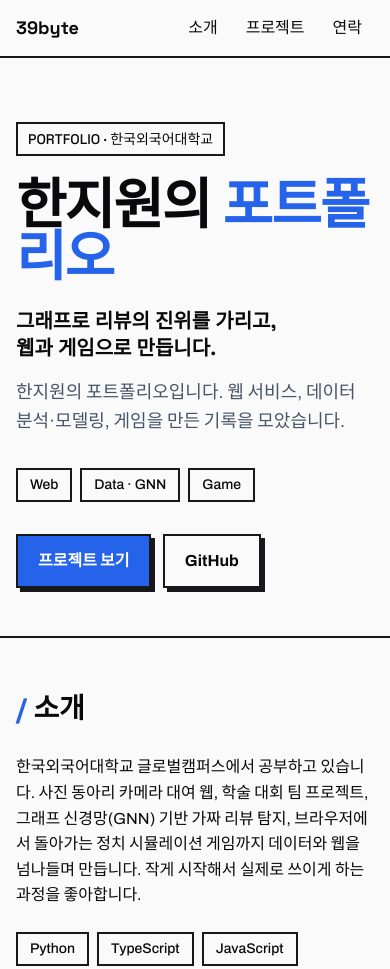
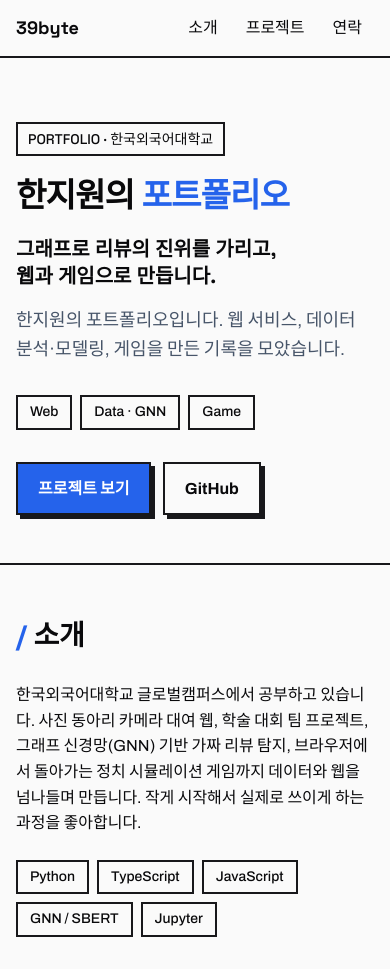
Before and after one commit to 39byte/39byte.github.io, a plain HTML site: page index.html in a window 390 px wide. Shown: the top 969 px of the page. Drawn offline with Linux system fonts and the light colour scheme.

Commit message:
히어로 제목 모바일에서 한 줄로 보이도록 크기 조정
Co-Authored-By: Claude Opus 5.5 <noreply@anthropic.com>

```diff
--- a/index.html
+++ b/index.html
@@ -55,7 +55,7 @@
 
     .hero { padding: 4rem 0 3rem; border-bottom: 2px solid var(--border); }
     .hero .label { display: inline-block; font-size: .875rem; font-weight: 500; padding: .25rem .625rem; border: 2px solid var(--border); margin-bottom: 1.5rem; }
-    .hero h1 { font-size: clamp(3rem, 14vw, 7.5rem); line-height: .95; letter-spacing: -.03em; margin: 0 0 1.5rem; font-weight: 700; }
+    .hero h1 { font-size: clamp(1.75rem, 8.5vw, 6rem); white-space: nowrap; line-height: .95; letter-spacing: -.03em; margin: 0 0 1.5rem; font-weight: 700; }
     .hero h1 span { color: var(--accent); }
     .hero .slogan { font-family: "Space Grotesk","Archivo","Malgun Gothic",sans-serif; font-size: clamp(1.25rem, 4vw, 1.75rem); font-weight: 700; line-height: 1.35; color: var(--fg); margin: 0 0 1rem; }
     .hero .focus { margin: 0 0 2rem; }
```
